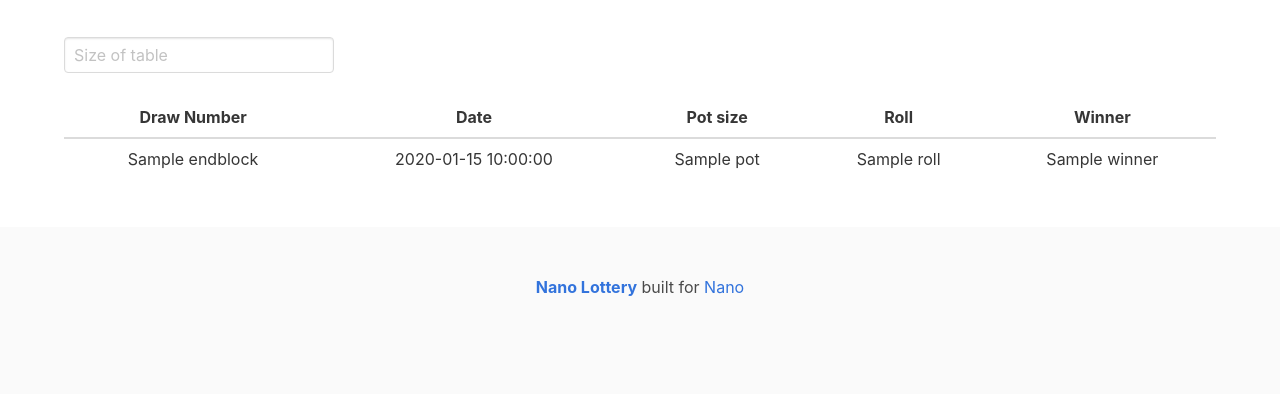
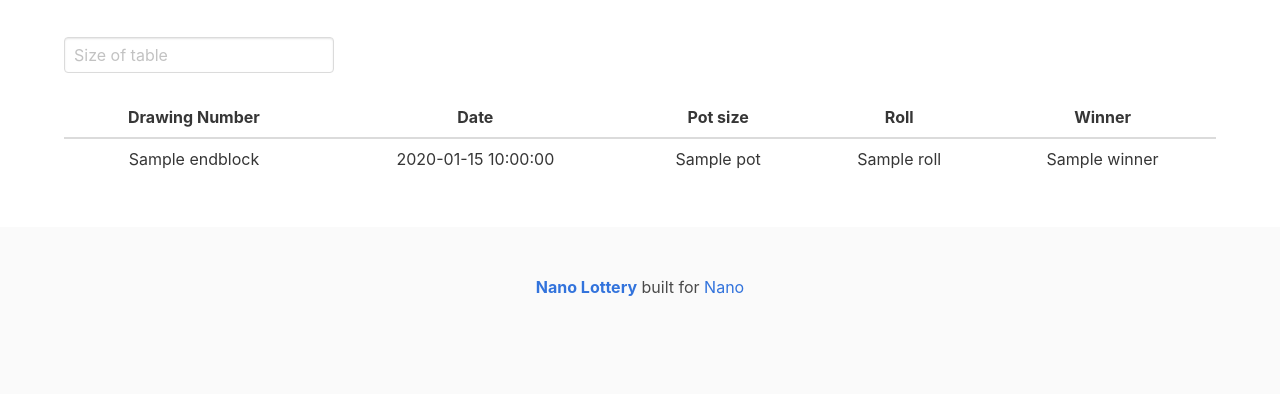
Before and after one commit to FrilledShark/NanoLottery, a Flask app: template templates/lottery.html in a window 1280 px wide. Shown: the part 195-589 px from the top of the page. Run offline with Flask 2, Linux system fonts and the light colour scheme; the template is opened without the code that fills it: most values are stand-ins (such as "Sample title", 1, 10 or a date in 2020).

Commit message:
Added winner_hash to database and a few changes to front

```diff
--- a/app.py
+++ b/app.py
@@ -64,7 +64,8 @@ def lotteries():
                            "pot": pot, "roll": "In progress", "winner": lottery.winner}
         else:
             lottery_dir = {"endblock": lottery.endblock, "time": str(lottery.time)[:19],
-                       "pot": pot, "roll": lottery.roll, "winner": lottery.winner}
+                           "pot": pot, "roll": lottery.roll, "winner": lottery.winner,
+                           "winner_hash": lottery.winner_hash}
         lottery_table.append(lottery_dir)
 
         lottery_table = limit_table_size(lottery_table)
--- a/lottery_app.py
+++ b/lottery_app.py
@@ -97,6 +97,7 @@ if __name__ == "__main__":
                             print(er)
                             pass
                     # sleep(0.01)
+                    lottery.winner_hash = send_block
                     send_id = round(timenow())
                     if config["dev_fee"] != 0:
                         while True:
--- a/modules/database.py
+++ b/modules/database.py
@@ -23,6 +23,7 @@ class Lottery(BaseModel):
     nano = DecimalField(null=True)
     roll = IntegerField(null=True)
     winner = CharField(null=True)
+    winner_hash = CharField(null=True)
     due = BooleanField(default=False)
 
 
--- a/templates/index.html
+++ b/templates/index.html
@@ -127,7 +127,7 @@
                         <!--<td style="text-align: center;">{{row.endblock}}</td>-->
                         <td style="text-align: center;">{{row.ticket}}</td>
                         <td style="text-align: center;">{{row.date}}</td>
-                        <td style="text-align: center;" class="is-hidden-touch" ><a class="" href="https://www.nanode.co/block/{{row.hash}}">{{row.account}}</a></td>
+                        <td style="text-align: center;" class="is-hidden-touch"><a href="https://www.nanode.co/block/{{row.hash}}">{{row.account}}</a></td>
                         <td style="text-align: center;" class="is-hidden-desktop"><a href="https://www.nanode.co/block/{{row.hash}}">{{row.altaccount}}</a></td>
                     </tr>
                 {% endfor %}
--- a/templates/lottery.html
+++ b/templates/lottery.html
@@ -6,6 +6,15 @@
     <link rel="stylesheet" href="https://cdnjs.cloudflare.com/ajax/libs/bulma/0.7.1/css/bulma.min.css">
     <!--<link rel="stylesheet" href="/static/styles/bulma.min.css">-->
     <meta name="viewport" content="width=device-width, initial-scale=1">
+    <style type="text/css">
+        .table-responsive {
+            display: block;
+            width: 100%;
+            overflow-x: auto;
+            -webkit-overflow-scrolling: touch;
+            -ms-overflow-style: -ms-autohiding-scrollbar;
+        }
+    </style>
 </head>
 <body>
 
@@ -64,14 +73,15 @@
             </div>
             <div class="column is-three-quarters"></div>
         </div>
+        <div class="table-responsive">
             <table class="table is-fullwidth is-hoverable">
                 <thead>
                     <tr>
-                    <th style="text-align: center;">Draw Number</th>
+                        <th style="text-align: center;">Drawing Number</th>
                         <th style="text-align: center;">Date</th>
                         <th style="text-align: center;">Pot size</th>
                         <th style="text-align: center;">Roll</th>
-                    <th class="is-hidden-mobile" style="text-align: center;">Winner</th>
+                        <th style="text-align: center;">Winner</th>
                     </tr>
                   </thead>
                 <tbody>
@@ -81,11 +91,12 @@
                         <td style="text-align: center;">{{row.time}}</td>
                         <td style="text-align: center;">{{row.pot}}</td>
                         <td style="text-align: center;">{{row.roll}}</td>
-                    <td class="is-hidden-mobile" style="text-align: center;">{{row.winner}}</td>
+                        <td style="text-align: center;"><a class="has-text-dark" href="https://www.nanode.co/block/{{row.winner_hash}}">{{row.winner}}</a></td>
                     </tr>
                 {% endfor %}
                 </tbody>
             </table>
+        </div>
     </div>
 </section>
 <footer class="footer">
```
Lines whose indentation alone changed are shown as unchanged.
